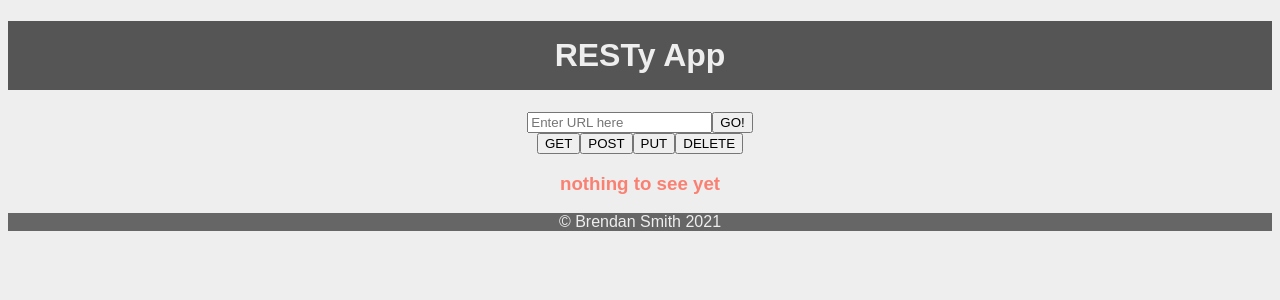
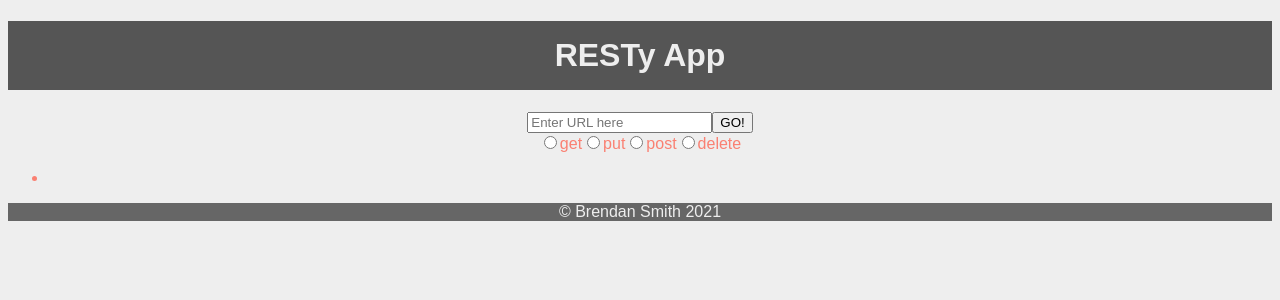
Before and after one commit to brendanrsmith/resty, a React (Create React App) app: page / in a window 1280 px wide. Shown: the top 300 px of the page. Built offline with nearby package versions, Linux system fonts and the light colour scheme; the HTML template or start-up script is replaced by a standard one.

Commit message:
added method radio buttons

```diff
--- a/src/form.js
+++ b/src/form.js
@@ -4,7 +4,9 @@ class Form extends React.Component {
   constructor(props) {
     super(props); // for now, just do this
     this.state = {
-      url: 'nothing to see yet'
+      url: '',
+      method: '',
+      urlMethod: '',
     }
   }
 
@@ -15,26 +17,31 @@ class Form extends React.Component {
 
   handleClick = e => {
     e.preventDefault();
-    let url = this.state.url.split('').reverse().join('');
-    this.setState({ url });
+    let urlMethod = this.state.method +  ' ' + this.state.url;
+    this.setState({ urlMethod });
+  }
+
+  setMethod = e => {
+    // e.preventDefault();
+    let method = e.target.value;
+    this.setState({ method });
   }
 
   render() {
     return (
       <div>
-        <div>
-          <input type="text" onChange={this.handleChange} placeholder="Enter URL here" />
-          <button onClick={this.handleClick}>GO!</button>
-        </div>
-        <div>
-          <button id='get'>GET</button>
-          <button id='post'>POST</button>
-          <button id='put'>PUT</button>
-          <button id='delete'>DELETE</button>
-        </div>
-        <div>
-          <h3>{this.state.url}</h3>
-        </div>
+        <form id='url'>
+          <input type="text" required='true' onChange={this.handleChange} placeholder="Enter URL here" />
+          <button type='button' onClick={this.handleClick}>GO!</button>
+          <br></br>
+          <label><input onChange={this.setMethod} required='true' type='radio' name='method' value='get' id='get'></input>get</label>
+          <label><input onChange={this.setMethod} required='true' type='radio' name='method' value='put' id='put'></input>put</label>
+          <label><input onChange={this.setMethod} required='true' type='radio' name='method' value='post' id='post'></input>post</label>
+          <label><input onChange={this.setMethod} required='true' type='radio' name='method' value='delete' id='delete'></input>delete</label>
+        </form>
+        <ul>
+          <li>{this.state.urlMethod}</li>
+        </ul>
       </div>
     )
   }
```
